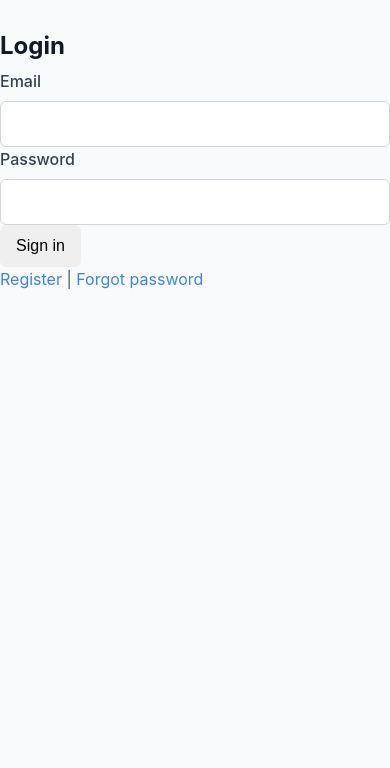
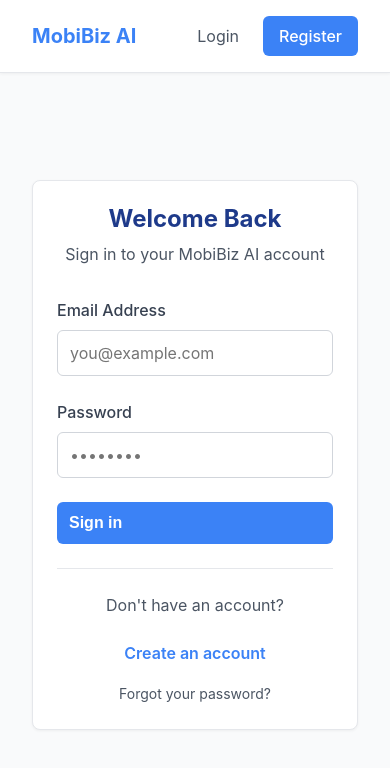
Before and after one commit to sellerdoo695-hue/mobibiz-ai, a Next.js app in the folder admin-dashboard/: page /login in a window 390 px wide. Shown: the top 768 px of the page. Built offline with nearby package versions, Linux system fonts and the light colour scheme; no server answers.

Commit message:
Professional login page redesign
- Centered card layout
- Professional typography and spacing
- Error handling with styled alerts
- Loading states
- Links to register and forgot password
- Responsive design
- Preserves all existing authentication logic

```diff
--- a/admin-dashboard/pages/login.tsx
+++ b/admin-dashboard/pages/login.tsx
@@ -1,43 +1,131 @@
 import { useState } from 'react';
 import { useRouter } from 'next/router';
 import { useAuth } from '../hooks/useAuth';
+import Nav from '../components/Nav';
+import Link from 'next/link';
 
 export default function Login() {
   const { signIn } = useAuth();
   const [email, setEmail] = useState('');
   const [password, setPassword] = useState('');
   const [error, setError] = useState<string | null>(null);
+  const [loading, setLoading] = useState(false);
   const router = useRouter();
 
   const submit = async (e: React.FormEvent) => {
     e.preventDefault();
     setError(null);
+    setLoading(true);
     try {
       await signIn(email, password);
       router.push('/dashboard');
     } catch (err: any) {
       setError(err.message || 'Login failed');
+    } finally {
+      setLoading(false);
     }
   };
 
   return (
-    <div style={{ maxWidth: 480, margin: '2rem auto' }}>
-      <h1>Login</h1>
-      <form onSubmit={submit}>
-        <div>
-          <label>Email</label>
-          <input value={email} onChange={e => setEmail(e.target.value)} type="email" required />
+    <div style={{ minHeight: '100vh', backgroundColor: 'var(--gray-50)' }}>
+      <Nav />
+      <div style={{
+        display: 'flex',
+        justifyContent: 'center',
+        alignItems: 'center',
+        minHeight: 'calc(100vh - 80px)',
+        padding: '2rem',
+      }}>
+        <div className="card" style={{ width: '100%', maxWidth: '420px' }}>
+          <h1 style={{ textAlign: 'center', marginBottom: '0.5rem', color: 'var(--primary-dark)' }}>
+            Welcome Back
+          </h1>
+          <p style={{ textAlign: 'center', color: 'var(--gray-600)', marginBottom: '2rem' }}>
+            Sign in to your MobiBiz AI account
+          </p>
+
+          <form onSubmit={submit}>
+            <div style={{ marginBottom: '1.5rem' }}>
+              <label htmlFor="email">Email Address</label>
+              <input
+                id="email"
+                type="email"
+                value={email}
+                onChange={(e) => setEmail(e.target.value)}
+                placeholder="you@example.com"
+                required
+              />
+            </div>
+
+            <div style={{ marginBottom: '1.5rem' }}>
+              <label htmlFor="password">Password</label>
+              <input
+                id="password"
+                type="password"
+                value={password}
+                onChange={(e) => setPassword(e.target.value)}
+                placeholder="••••••••"
+                required
+              />
+            </div>
+
+            {error && (
+              <div style={{
+                backgroundColor: '#fef2f2',
+                border: '1px solid var(--danger)',
+                color: '#7f1d1d',
+                padding: '1rem',
+                borderRadius: '0.375rem',
+                marginBottom: '1.5rem',
+                fontSize: '0.875rem',
+              }}>
+                {error}
+              </div>
+            )}
+
+            <button
+              type="submit"
+              disabled={loading}
+              style={{
+                width: '100%',
+                padding: '0.75rem',
+                backgroundColor: loading ? 'var(--gray-300)' : 'var(--primary-light)',
+                color: 'white',
+                border: 'none',
+                borderRadius: '0.375rem',
+                fontWeight: '600',
+                cursor: loading ? 'not-allowed' : 'pointer',
+                fontSize: '1rem',
+              }}
+            >
+              {loading ? 'Signing in...' : 'Sign in'}
+            </button>
+          </form>
+
+          <div style={{ marginTop: '1.5rem', textAlign: 'center', paddingTop: '1.5rem', borderTop: '1px solid var(--gray-200)' }}>
+            <p style={{ color: 'var(--gray-600)' }}>Don't have an account?</p>
+            <Link href="/register" style={{
+              display: 'inline-block',
+              marginTop: '0.5rem',
+              color: 'var(--primary-light)',
+              fontWeight: '600',
+              textDecoration: 'none',
+            }}>
+              Create an account
+            </Link>
+          </div>
+
+          <div style={{ marginTop: '1rem', textAlign: 'center' }}>
+            <Link href="/forgot-password" style={{
+              color: 'var(--gray-600)',
+              fontSize: '0.875rem',
+              textDecoration: 'none',
+            }}>
+              Forgot your password?
+            </Link>
+          </div>
         </div>
-        <div>
-          <label>Password</label>
-          <input value={password} onChange={e => setPassword(e.target.value)} type="password" required />
-        </div>
-        {error && <p style={{ color: 'red' }}>{error}</p>}
-        <button type="submit">Sign in</button>
-      </form>
-      <p>
-        <a href="/register">Register</a> | <a href="/forgot-password">Forgot password</a>
-      </p>
+      </div>
     </div>
   );
 }
```
